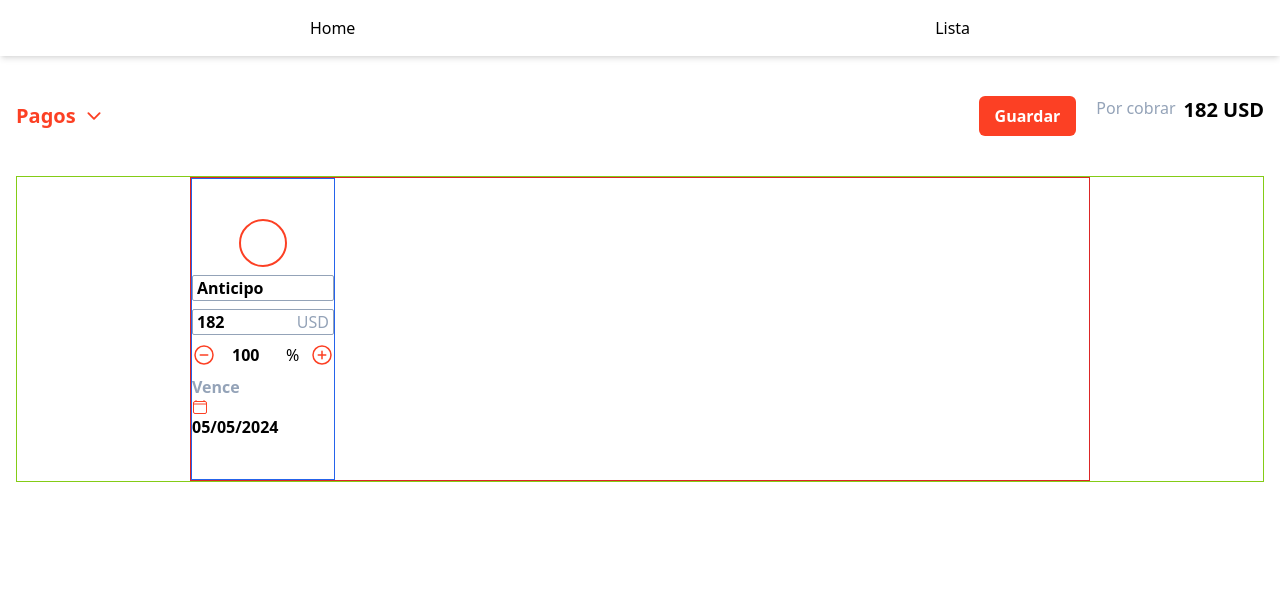
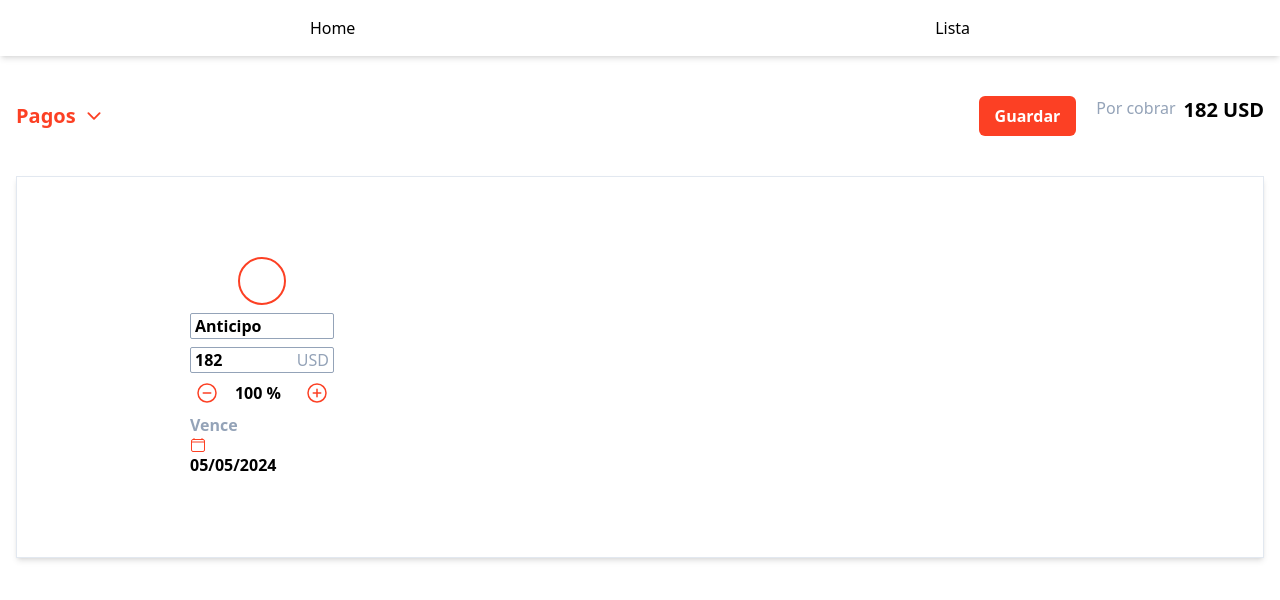
Before and after one commit to adrianamariaruiz/pagosApp, a React (Vite) app: page / in a window 1280 px wide. Both pictures are taken after a click on the button "Editar". Shown: the top 600 px of the page. Built offline with nearby package versions, Linux system fonts and the light colour scheme.

Commit message:
fix AddPay logic

```diff
--- a/src/components/AddPay.tsx
+++ b/src/components/AddPay.tsx
@@ -52,7 +52,6 @@ const AddPay = ({ dataId }: Props) => {
   }, [currentData, editTemporalData, currentIndex]
   )
 
-  // =======================> handleChangePercentage <===============================
   const handleChangePercentage = useCallback((action: 'add' | 'remove') => {
     if (!currentData || currentIndex === -1) return
 
@@ -98,7 +97,7 @@ const AddPay = ({ dataId }: Props) => {
 
   return (
     <div
-      className="w-36 flex flex-col items-center border border-blue-600 py-10 gap-2"
+      className="w-36 flex flex-col items-center py-10 gap-2"
     >
       {
         currentData.estado === 'pagado'
@@ -132,14 +131,9 @@ const AddPay = ({ dataId }: Props) => {
           <IoRemoveCircleOutline className="h-6 w-6 text-tangerine-700" />
         </button>
         <div>
-          <input
-            className="font-semibold w-full outline-none"
-            value={Number.isInteger(currentData.porcentaje) ? currentData.porcentaje : currentData.porcentaje.toFixed(1)}
-            disabled={currentData.estado === 'pagado'}
-            onChange={() => { }}
-          // onChange={(e) => hanldeChangePercentage(currentData.porcentaje, Number(e.target.value))}
-          />
-          <span>%</span>
+          <p className="font-semibold w-full outline-none">
+            {Number.isInteger(currentData.porcentaje) ? currentData.porcentaje : currentData.porcentaje.toFixed(1)} <span>%</span>
+          </p>
         </div>
         <button
           disabled={currentData.estado === 'pagado'}
--- a/src/components/ModalPaid.tsx
+++ b/src/components/ModalPaid.tsx
@@ -7,9 +7,9 @@ interface ModalPaidProps extends React.PropsWithChildren {
 const ModalPaid = ({isOpen, closeModal, children}: ModalPaidProps) => {
 
   return (
-    <div className={`${isOpen ? 'flex' : 'hidden'} absolute inset-0 bg-black bg-opacity-70 justify-center items-center`}>
+    <div className={`${isOpen ? 'flex' : 'hidden'} z-50  absolute inset-0 bg-black bg-opacity-70 justify-center items-center`}>
       <div className="w-full flex justify-center">
-        <div className="z-50 mt-10 bg-white sm:w-1/2 max-w-[500px] p-4 rounded-lg shadow-md border border-graycustom">
+        <div className="mt-10 bg-white sm:w-1/2 max-w-[500px] p-4 rounded-lg shadow-md border border-graycustom">
           <header className="flex justify-between text-xl font-bold">
             <p>Pagar</p>
             <button onClick={closeModal}>x</button>
--- a/src/components/Pagos.tsx
+++ b/src/components/Pagos.tsx
@@ -11,6 +11,7 @@ const Pagos = () => {
   const { data, saveToData, temporalData, editTemporalDataItem, addTemporalData, changeIsEditable, isEditable } = useDataStore((state) => state)
   const [isOpen, setIsOpen] = useState(false)
   const [dataId, setDataId] = useState('')
+  const [isSaveSelect, setIsSaveSelect] = useState(true)
 
   const currentData = useMemo(() => temporalData.find(nd => nd.id === dataId), [temporalData, dataId])
   const currentIndex = useMemo(() => temporalData.findIndex(nd => nd.id === dataId), [temporalData, dataId])
@@ -33,6 +34,11 @@ const Pagos = () => {
   }
 
   const savePaid = () => {
+    const isSaveSelectSet = currentData?.metodoPago !== undefined
+    setIsSaveSelect(isSaveSelectSet)
+
+    if(!isSaveSelectSet) return
+
     // cambiar el estado a pagado
     handleChangePay(new Date())
 
@@ -70,42 +76,44 @@ const Pagos = () => {
     )
   }, [currentData, currentIndex, editTemporalDataItem])
 
-
   const handleAddCard = useCallback((index: number) => {
     if (!isEditable) {
       changeIsEditable();
     }
 
-    if (temporalData[index].estado === 'pagado') {
-      const nextPendingIndex = temporalData.findIndex((item, i) => i > index && item.estado === 'pendiente')
+    if(temporalData[index].estado === 'pagado'){
+      const nextPendingIndex = index+1
+      console.log(index)
+      console.log(nextPendingIndex)
+      console.log(temporalData[index].titulo)
 
-      if (nextPendingIndex !== -1) {
+      if(nextPendingIndex !== -1){
         const totalValue = temporalData[nextPendingIndex].valor;
+        console.log(totalValue)
         const totalPercentage = temporalData[nextPendingIndex].porcentaje;
+        console.log(totalPercentage)
 
         addTemporalData(nextPendingIndex + 1, {
           id: crypto.randomUUID(),
           titulo: 'Pago ' + (temporalData.length + 1),
-          valor: totalValue / 2,
-          porcentaje: totalPercentage / 2,
+          valor: totalValue/2,
+          porcentaje: totalPercentage/2,
           estado: 'pendiente',
-          fechaPago: temporalData[index].fechaPago
         })
         editTemporalDataItem(
           nextPendingIndex,
         {
-            id: temporalData[index].id,
-            titulo: temporalData[index].titulo,
-            valor: totalValue / 2,
-            porcentaje: totalPercentage / 2,
-            estado: temporalData[index].estado,
-            fecha: temporalData[index].fecha,
-            metodoPago: temporalData[index].metodoPago,
-            fechaPago: temporalData[index].fechaPago
+          id: crypto.randomUUID(),
+          titulo: temporalData[nextPendingIndex].titulo,
+          valor: totalValue/2,
+          porcentaje: totalPercentage/2,
+          estado: temporalData[nextPendingIndex].estado,
+          metodoPago: temporalData[nextPendingIndex].metodoPago,
+          fecha: temporalData[nextPendingIndex].fecha
         })
-      } else {
+      }else {
         console.error('No hay pagos pendientes para dividir.');
-        return
+        return;
       }
     } else {
       const totalValue = temporalData[index].valor
@@ -114,26 +122,25 @@ const Pagos = () => {
       addTemporalData(index + 1, {
         id: crypto.randomUUID(),
         titulo: 'Pago ' + (temporalData.length + 1),
-        valor: totalValue / 2,
-        porcentaje: totalPercentage / 2,
-        estado: 'pendiente',
-        fechaPago: temporalData[index].fechaPago
+        valor: totalValue/2,
+        porcentaje: totalPercentage/2,
+        estado: 'pendiente'
       })
       editTemporalDataItem(
         index,
       {
         id: temporalData[index].id,
         titulo: temporalData[index].titulo,
-          valor: totalValue / 2,
-          porcentaje: totalPercentage / 2,
+        valor: totalValue/2,
+        porcentaje: totalPercentage/2,
         estado: temporalData[index].estado,
         fecha: temporalData[index].fecha,
-          metodoPago: temporalData[index].metodoPago,
-          fechaPago: temporalData[index].fechaPago
+        metodoPago: temporalData[index].metodoPago
       })
     }
 
   }, [addTemporalData, temporalData, changeIsEditable, isEditable, editTemporalDataItem])
+
 
   const formatDate = (dateToFormat: string) => {
     const [day, month, year] = dateToFormat.split('/')
@@ -147,8 +154,11 @@ const Pagos = () => {
       <div className="relative">
 
         {/* body */}
-        <div className="flex justify-center border border-lime-500">
-          <div className="w-[900px] flex border border-red-600 overflow-x-auto whitespace-nowrap">
+        <div className="flex justify-center border border-graycustom-400 shadow-md py-10">
+          {
+            !isSaveSelect && <p>Debe seleccionar una opción</p>
+          }
+          <div className="relative w-[900px] flex overflow-x-auto whitespace-nowrap">
 
             {
               isEditable
@@ -171,27 +181,32 @@ const Pagos = () => {
                 data.map((item, index) => {
                   return (
                     <div key={item.id} className="flex flex-row">
-                      <div className="relative w-36 flex flex-col items-center border bg-green-400 py-10 px-2">
+                      <div className=" w-36 flex flex-col items-center py-10 px-2">
 
                         {
                           item.estado === 'pendiente' ?
                             <>
+                            {
+                              index !== 0 && data[index-1].estado === 'pendiente' ?
+                              <button className="z-10 w-12 h-12 bg-graycustom-400 rounded-full border-2 border-graycustom-400 flex justify-center items-center"></button>
+                              :
                               <button
-                                className="w-12 h-12 rounded-full border-2 border-tangerine-700 flex justify-center items-center"
+                                className="z-10 w-12 h-12 bg-white rounded-full border-2 border-tangerine-700 flex justify-center items-center"
                                 onClick={() => handleClick(item.id)}
                                 disabled={temporalData[index - 1]?.estado === 'pendiente'}
                               >
                                 <IoPencilSharp className="h-5 w-5 text-tangerine-700 font-light opacity-0 hover:opacity-100 transition-opacity duration-75 absolute" />
                               </button>
+                            }
+                              <hr className="border border-graycustom-400 w-4/5 absolute left-12 top-16" />
                             </>
                             :
                             <>
                               <div
-                                className="w-12 h-12 text-xl rounded-full z-50 border-2 border-green-700 bg-green-700 flex justify-center items-center"
+                                className="relative w-12 h-12 text-xl rounded-full z-50 border-2 border-green-700 bg-green-700 flex justify-center items-center"
                               >
-                                🎉
+                                <p>🎉</p>
                               </div>
-                              <hr className="border border-green-700 w-1/2 absolute right-0 top-16" />
                             </>
                         }
                         <p className="font-bold">{item.titulo}</p>
@@ -223,10 +238,10 @@ const Pagos = () => {
         isOpen={isOpen}
         closeModal={closeModal}
       >
-        <section className="border border-red-500 py-2">
+        <section className="py-2">
           <p>Selecciona metodo de pago.</p>
 
-          <main className="flex flex-col sm:flex-row border border-green-500 justify-between">
+          <main className="flex flex-col sm:flex-row justify-between">
             <form action="submit" >
               <label htmlFor="paid" className="flex flex-col pt-5">
                 <span>Estado</span>
--- a/src/pages/HomePage.tsx
+++ b/src/pages/HomePage.tsx
@@ -11,11 +11,11 @@ const HomePage = () => {
    const saveToData = useDataStore((store)=>store.saveToData)
    const newData = useDataStore((store) => store.temporalData)
 
-   const [isSaveDate, setIsDaveDate] = useState(true)
+   const [isSaveDate, setIsSaveDate] = useState(true)
 
    const onClickSaveData = () => {
     const isSaveDateSet = newData.every((item) => item.fecha !== undefined)
-    setIsDaveDate(isSaveDateSet)
+    setIsSaveDate(isSaveDateSet)
 
     if(!isSaveDateSet) return
 
--- a/src/store/app.store.ts
+++ b/src/store/app.store.ts
@@ -46,7 +46,7 @@ export const useDataStore = create<State>()(
           porcentaje: 100,
           fecha: new Date('2024-05-05'),
           estado: 'pendiente',
-          metodoPago: 'Tarjeta',
+          metodoPago: undefined,
           fechaPago: undefined
         },
       ],
@@ -58,7 +58,7 @@ export const useDataStore = create<State>()(
           porcentaje: 100,
           fecha: new Date('2024-05-05'),
           estado: 'pendiente',
-          metodoPago: 'Tarjeta',
+          metodoPago: undefined,
           fechaPago: undefined
         },
       ],
```
Also changed, not shown: src/components/BtnAddPay.tsx (+4 -5 lines). Lines whose indentation alone changed are shown as unchanged.
